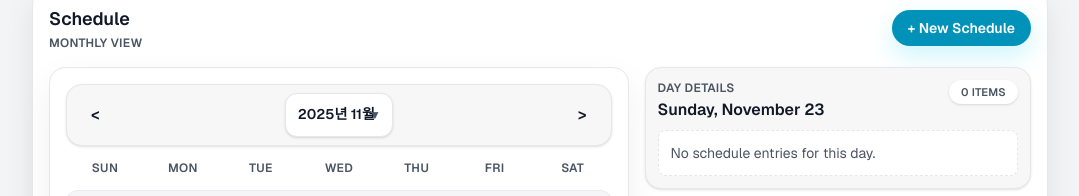
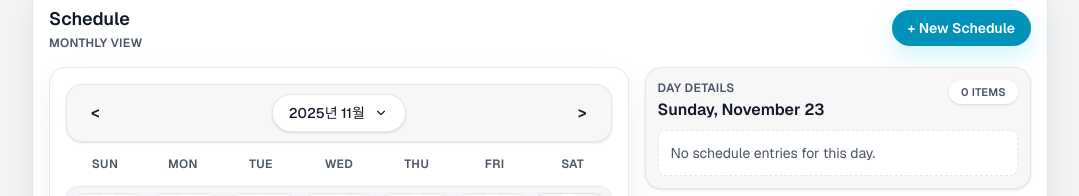
Before and after one commit to bbg-96/logme, a Next.js app: page / in a window 1280 px wide. Both pictures are taken after a click on the button "Schedule". Shown: the part 286-482 px from the top of the page, without its empty margins (100-1179 px from the left). Built offline with nearby package versions, Linux system fonts and the light colour scheme.

Commit message:
Add custom calendar month picker popup

```diff
--- a/components/schedule/calendar-header.tsx
+++ b/components/schedule/calendar-header.tsx
@@ -1,6 +1,6 @@
 "use client";
 
-import { useMemo } from "react";
+import { useEffect, useMemo, useRef, useState } from "react";
 
 interface CalendarHeaderProps {
   currentMonth: Date;
@@ -9,33 +9,42 @@ interface CalendarHeaderProps {
 }
 
 export function CalendarHeader({ currentMonth, onChangeMonth, onSelectMonth }: CalendarHeaderProps) {
-  const monthOptions = useMemo(() => {
-    const currentYear = currentMonth.getFullYear();
-    const minYear = currentYear - 5;
-    const maxYear = currentYear + 5;
+  const [isPickerOpen, setIsPickerOpen] = useState(false);
+  const [visibleYear, setVisibleYear] = useState(() => currentMonth.getFullYear());
+  const containerRef = useRef<HTMLDivElement>(null);
 
-    const options: { value: string; label: string }[] = [];
-
-    for (let year = minYear; year <= maxYear; year += 1) {
-      for (let month = 0; month < 12; month += 1) {
-        const date = new Date(year, month, 1);
-        const label = date.toLocaleDateString("ko-KR", { year: "numeric", month: "long" });
-        options.push({ value: `${year}-${month}`, label });
-      }
-    }
-
-    return options;
+  useEffect(() => {
+    setVisibleYear(currentMonth.getFullYear());
   }, [currentMonth]);
 
-  const handleSelect = (value: string) => {
-    const [yearString, monthString] = value.split("-");
-    const year = Number(yearString);
-    const month = Number(monthString);
-    onSelectMonth(year, month);
-  };
+  useEffect(() => {
+    const handleClickOutside = (event: MouseEvent) => {
+      if (!containerRef.current) return;
+      if (!containerRef.current.contains(event.target as Node)) {
+        setIsPickerOpen(false);
+      }
+    };
+
+    window.addEventListener("mousedown", handleClickOutside);
+    return () => {
+      window.removeEventListener("mousedown", handleClickOutside);
+    };
+  }, []);
+
+  const monthLabel = useMemo(
+    () =>
+      currentMonth.toLocaleDateString("ko-KR", {
+        year: "numeric",
+        month: "long",
+      }),
+    [currentMonth],
+  );
 
   return (
-    <div className="flex items-center justify-between gap-2 rounded-2xl border border-[color:var(--color-border-subtle)] bg-[var(--color-bg-subtle)] px-3 py-2 shadow-sm">
+    <div
+      ref={containerRef}
+      className="relative flex items-center justify-between gap-2 rounded-2xl border border-[color:var(--color-border-subtle)] bg-[var(--color-bg-subtle)] px-3 py-2 shadow-sm"
+    >
       <button
         onClick={() => onChangeMonth(-1)}
         className="rounded-full px-3 py-2 text-base font-semibold text-[var(--color-text-primary)] transition hover:bg-[var(--color-bg-card)] focus-visible:outline focus-visible:outline-2 focus-visible:outline-indigo-500"
@@ -45,25 +54,69 @@ export function CalendarHeader({ currentMonth, onChangeMonth, onSelectMonth }: C
       </button>
 
       <div className="flex-1 text-center">
-        <label htmlFor="calendar-month-select" className="sr-only">
-          Select month
-        </label>
         <div className="relative inline-flex">
-          <select
-            id="calendar-month-select"
-            value={`${currentMonth.getFullYear()}-${currentMonth.getMonth()}`}
-            onChange={(event) => handleSelect(event.target.value)}
-            className="appearance-none rounded-full border border-[color:var(--color-border-subtle)] bg-[var(--color-bg-card)] px-4 py-2 pr-9 text-sm font-semibold text-[var(--color-text-primary)] shadow-sm transition hover:bg-[var(--color-bg-subtle)] focus-visible:outline focus-visible:outline-2 focus-visible:outline-indigo-500"
+          <button
+            type="button"
+            onClick={() => setIsPickerOpen((open) => !open)}
+            className="inline-flex items-center gap-2 rounded-full border border-[color:var(--color-border-subtle)] bg-[var(--color-bg-card)] px-4 py-2 text-sm font-medium text-[var(--color-text-primary)] shadow-sm transition hover:bg-[var(--color-bg-subtle)] focus-visible:outline focus-visible:outline-2 focus-visible:outline-indigo-500"
+            aria-haspopup="dialog"
+            aria-expanded={isPickerOpen}
           >
-            {monthOptions.map(({ value, label }) => (
-              <option key={value} value={value}>
-                {label}
-              </option>
-            ))}
-          </select>
-          <span className="pointer-events-none absolute right-3 top-1/2 -translate-y-1/2 text-xs text-[color:var(--color-text-muted)]">
-            ▼
-          </span>
+            <span>{monthLabel}</span>
+            <svg
+              xmlns="http://www.w3.org/2000/svg"
+              viewBox="0 0 20 20"
+              fill="currentColor"
+              className={`h-4 w-4 transition-transform ${isPickerOpen ? "rotate-180" : "rotate-0"}`}
+              aria-hidden
+            >
+              <path
+                fillRule="evenodd"
+                d="M5.23 7.21a.75.75 0 011.06.02L10 10.939l3.71-3.71a.75.75 0 111.06 1.061l-4.24 4.25a.75.75 0 01-1.06 0l-4.25-4.25a.75.75 0 01.02-1.06z"
+                clipRule="evenodd"
+              />
+            </svg>
+          </button>
+
+          {isPickerOpen && (
+            <div className="absolute left-1/2 z-20 mt-2 w-64 -translate-x-1/2 rounded-xl bg-white text-[var(--color-text-primary)] shadow-xl ring-1 ring-black/5">
+              <div className="flex items-center justify-between border-b border-[color:var(--color-border-subtle)] px-3 py-2 text-sm font-semibold">
+                <button
+                  type="button"
+                  onClick={() => setVisibleYear((year) => year - 1)}
+                  className="rounded-full px-3 py-1 transition hover:bg-gray-100 focus-visible:outline focus-visible:outline-2 focus-visible:outline-indigo-500"
+                  aria-label="Previous year"
+                >
+                  &lt;
+                </button>
+                <span>{visibleYear}년</span>
+                <button
+                  type="button"
+                  onClick={() => setVisibleYear((year) => year + 1)}
+                  className="rounded-full px-3 py-1 transition hover:bg-gray-100 focus-visible:outline focus-visible:outline-2 focus-visible:outline-indigo-500"
+                  aria-label="Next year"
+                >
+                  &gt;
+                </button>
+              </div>
+
+              <div className="grid grid-cols-4 gap-2 p-3 text-sm">
+                {Array.from({ length: 12 }, (_, index) => index + 1).map((month) => (
+                  <button
+                    key={month}
+                    type="button"
+                    className="w-full rounded-lg px-3 py-2 text-[var(--color-text-primary)] transition hover:bg-gray-100 focus-visible:outline focus-visible:outline-2 focus-visible:outline-indigo-500"
+                    onClick={() => {
+                      onSelectMonth(visibleYear, month - 1);
+                      setIsPickerOpen(false);
+                    }}
+                  >
+                    {month}
+                  </button>
+                ))}
+              </div>
+            </div>
+          )}
         </div>
       </div>
 
```
